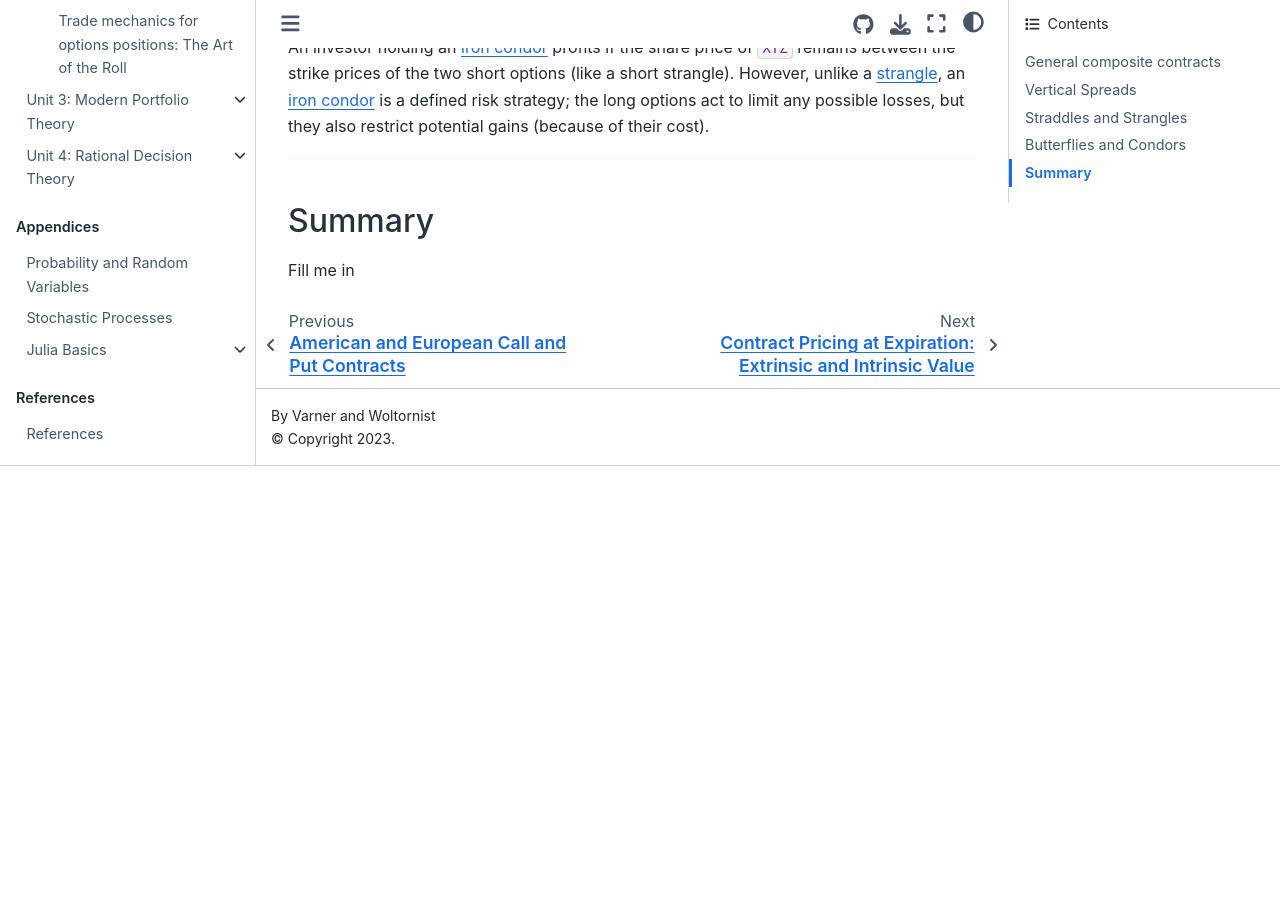
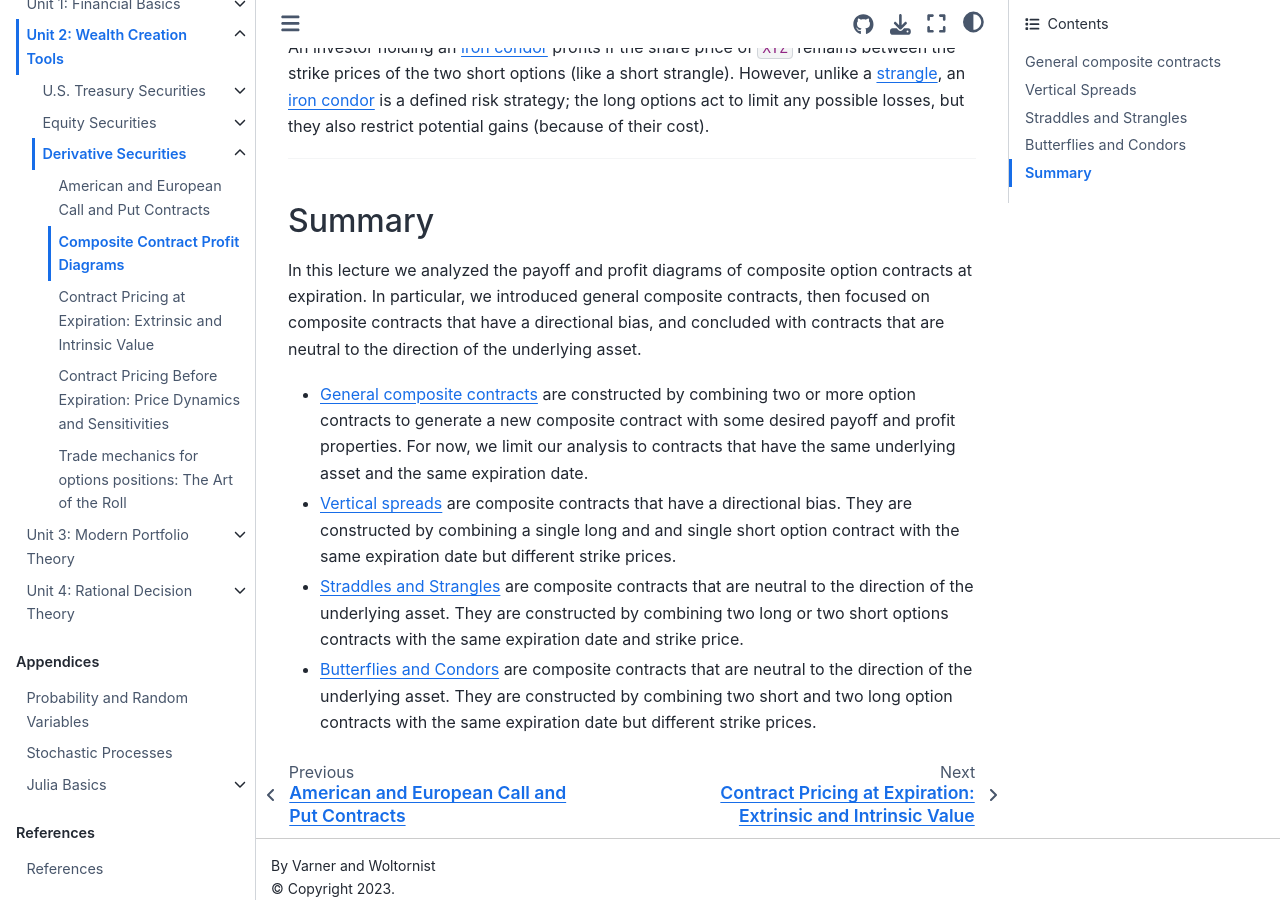
Before and after one commit to varnerlab/CHEME-5660-Markets-Mayhem-Book, a Jupyter Book: the page built from chapter-2-dir/options/composite-contracts.md, in a window 1280 px wide and 900 px high, scrolled down 9879 px. Built offline with Jupyter Book 1.0.4 settings and Sphinx 7.4.7 and the Sphinx Book theme 1.1.4, drawn with Linux system fonts in a browser that asks for light colours; before the commit the page ends 10345 px from its top, so only the background shows below that.

Commit message:
Update composite-contracts.md
Add summary

```diff
--- a/chapter-2-dir/options/composite-contracts.md
+++ b/chapter-2-dir/options/composite-contracts.md
@@ -299,4 +299,9 @@
 ---
 
 ## Summary
-Fill me in
+In this lecture we analyzed the payoff and profit diagrams of composite option contracts at expiration. In particular, we introduced general composite contracts, then focused on composite contracts that have a directional bias, and concluded with contracts that are neutral to the direction of the underlying asset.
+
+* [General composite contracts](content:references:general-composite-contracts) are constructed by combining two or more option contracts to generate a new composite contract with some desired payoff and profit properties. For now, we limit our analysis to contracts that have the same underlying asset and the same expiration date.
+* [Vertical spreads](content:references:vertical-spreads) are composite contracts that have a directional bias. They are constructed by combining a single long and and single short option contract with the same expiration date but different strike prices.
+* [Straddles and Strangles](content:references:vertical-straddles-strangles) are composite contracts that are neutral to the direction of the underlying asset. They are constructed by combining two long or two short options contracts with the same expiration date and strike price.
+* [Butterflies and Condors](content:references:vertical-butterflies-condors) are composite contracts that are neutral to the direction of the underlying asset. They are constructed by combining two short and two long option contracts with the same expiration date but different strike prices.
```
